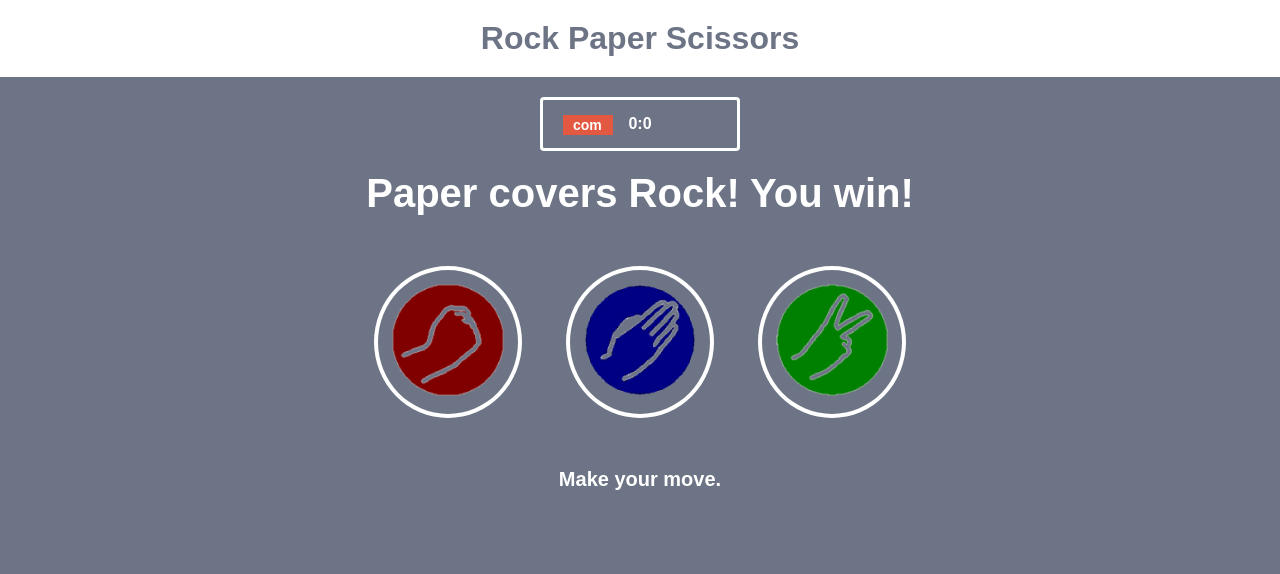
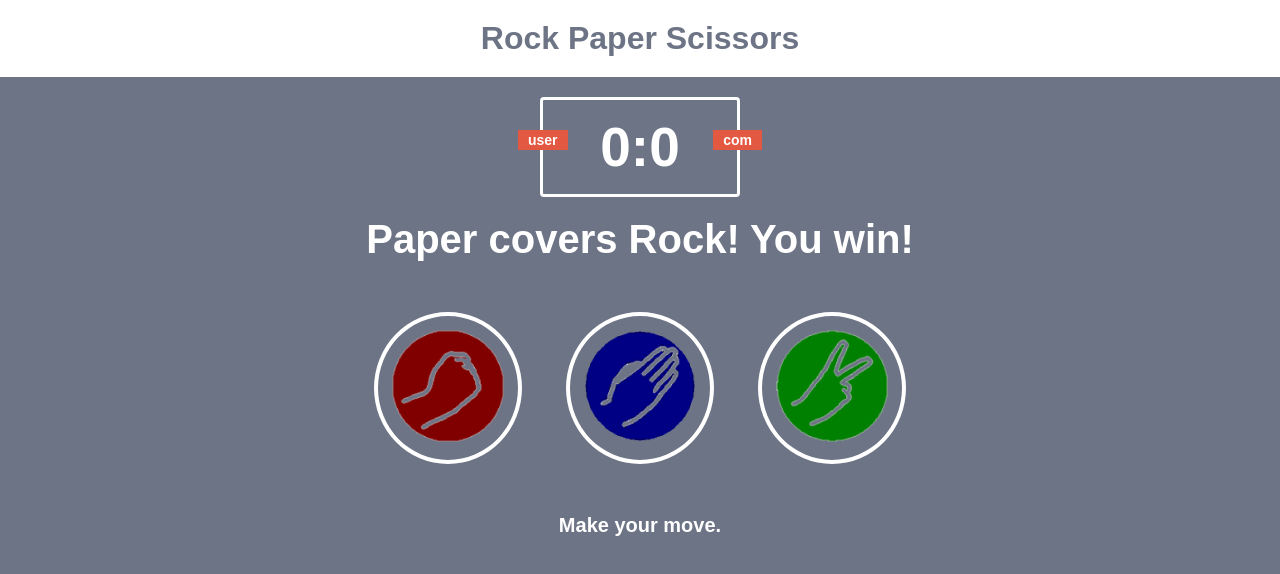
Before and after one commit to Mitchvassar/Rock-Paper-Scissors-v2, a plain HTML site: page index.html in a window 1280 px wide. Drawn offline with Linux system fonts and the light colour scheme; a web font is replaced by a local one.

Commit message:
fixed some minor css issues

```diff
--- a/style.css
+++ b/style.css
@@ -30,7 +30,7 @@ header > h1 {
     text-align: center;
     width: 200px;
     color: white;
-    font-size: 46;
+    font-size: 55px;
     padding: 15px 20px;
     position: relative;
 }
@@ -44,14 +44,14 @@ header > h1 {
 
 #user-label {
     position: absolute;
-    top: 30;
-    left: -25;
+    top: 30px;
+    left: -25px;
 }
 
 #com-label {
     position: absolute;
-    top: 30;
-    right: -25;
+    top: 30px;
+    right: -25px;
 }
 
 .result {
```
